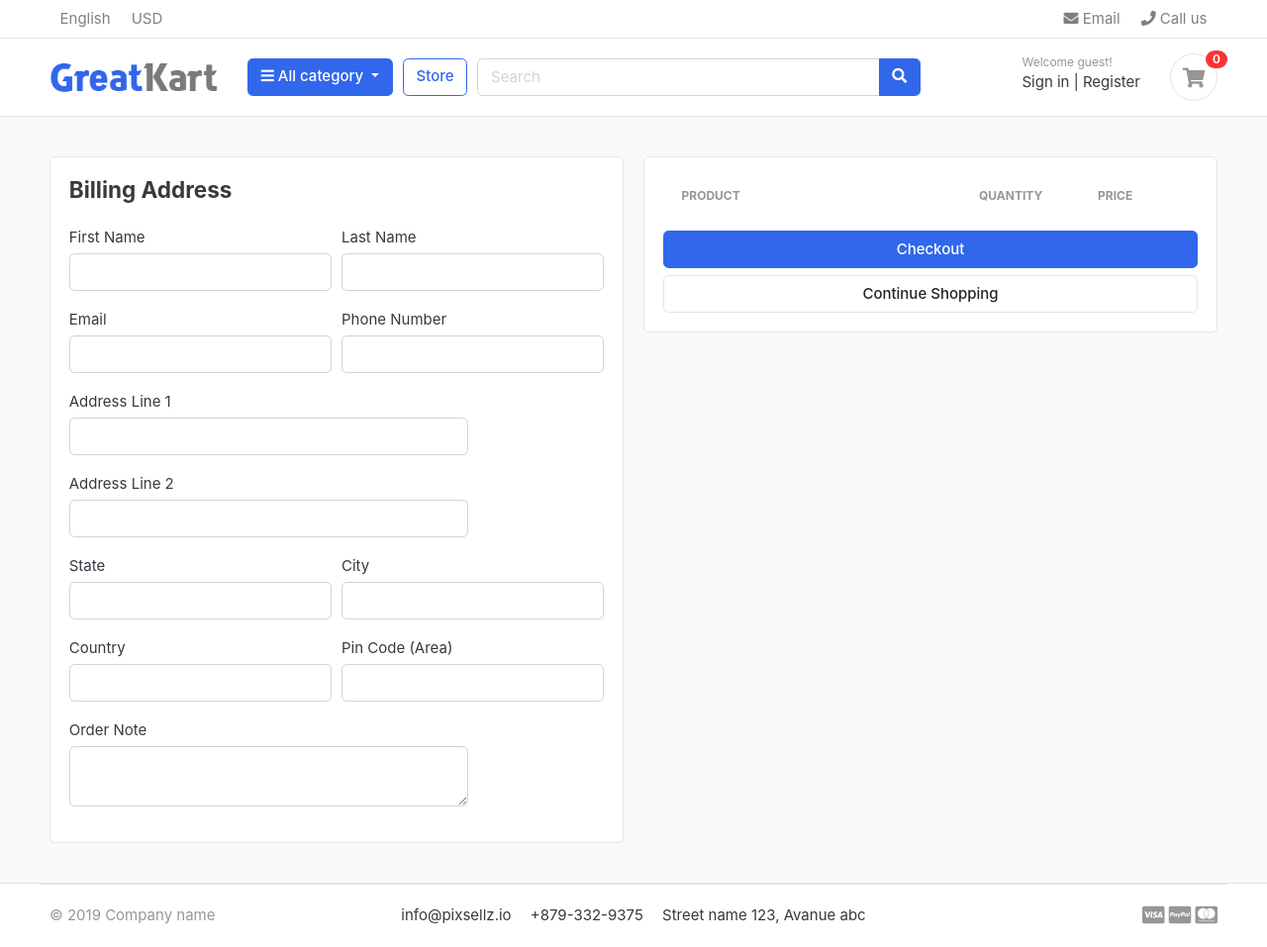
After one commit to ajitdangiiiitianwork-rgb/E-Commerce-Platform, a Django app: page /cart/checkout/ in a window 1280 px wide. The commit adds this page. Shown: the whole page at 99% size. Run offline with Django 5.2, Linux system fonts and the light colour scheme; data comes from the database, SQL or seed files in the repository; both versions use the stored data as it was after the commit; lists and menus that the app fills with data are empty; some libraries are stand-ins or nearby versions; some web fonts are replaced.

Commit message:
Added checkout page

```diff
--- a/carts/urls.py
+++ b/carts/urls.py
@@ -6,4 +6,5 @@ urlpatterns = [
   path('add_cart/<int:product_id>/', views.add_cart, name='add_cart'),
   path('sub_cart/<int:product_id>/<int:cart_item_id>/', views.sub_cart, name='sub_cart'),
   path('remove_product/<int:product_id>/<int:cart_item_id>/', views.remove_product, name='remove_product'),
+  path('checkout/', views.checkout, name='checkout')
 ]
--- a/carts/views.py
+++ b/carts/views.py
@@ -143,3 +143,26 @@ def cart(request, total = 0, quantity = 0, cart_items = None):
     'grand_total' : grand_total,
   }
   return render(request, 'store/cart.html', context)
+
+def checkout(request, total = 0, quantity = 0, cart_items = None):
+  tax = 0
+  grand_total = 0
+  try:
+    cart = Cart.objects.get(cart_id=_cart_id(request))
+    cart_items = CartItem.objects.filter(cart=cart, is_active=True)
+    for cart_item in cart_items:
+      total += cart_item.product.price * cart_item.quantity
+      quantity += cart_item.quantity
+    tax = (2 * total)/100
+    grand_total = total + tax
+  except Cart.DoesNotExist:
+    cart_items = []
+
+  context = {
+      'total' : total,
+      'quantity' : quantity,
+      'cart_items' : cart_items,
+      'tax' : tax,
+      'grand_total' : grand_total,
+    }
+  return render(request, 'store/checkout.html', context)
--- a/templates/store/cart.html
+++ b/templates/store/cart.html
@@ -105,7 +105,7 @@
 			<p class="text-center mb-3">
 				<img src="{% static './images/misc/payments.png' %}" height="26">
 			</p>
-			<a href="./place-order.html" class="btn btn-primary btn-block"> Checkout </a>
+			<a href="{% url 'checkout' %}" class="btn btn-primary btn-block"> Checkout </a>
 			<a href="{% url 'store' %}" class="btn btn-light btn-block">Continue Shopping</a>
 		</div> <!-- card-body.// -->
 		</div> <!-- card.// -->
--- /dev/null
+++ b/templates/store/checkout.html
@@ -0,0 +1,140 @@
+{% extends 'base.html' %}
+
+{% load static %}
+
+{% block content %}
+</header> <!-- section-header.// -->
+
+
+<section class="section-content padding-y bg">
+<div class="container">
+
+<!-- ============================ COMPONENT 1 ================================= -->
+<div class="row">
+	<aside class="col-lg-6">
+<div class="card">
+	<div class="card-body">
+		<h4 class="card-title mb-4">Billing Address</h4>
+		<form action="">
+			<div class="form-row">
+				<div class="col form-group col-md-6">
+					<label for="">First Name</label>
+					<input type="text" name="first_name" class="form-control" required>
+				</div>
+
+				<div class="col form-group col-md-6">
+					<label for="">Last Name</label>
+					<input type="text" name="last_name" class="form-control" required>
+				</div>
+
+				<div class="col form-group col-md-6">
+					<label for="">Email</label>
+					<input type="email" name="email" class="form-control" required>
+				</div>
+
+				<div class="col form-group col-md-6">
+					<label for="">Phone Number</label>
+					<input type="text" name="phone" class="form-control" required>
+				</div>
+
+				<div class="col form-group col-md-9">
+					<label for="">Address Line 1</label>
+					<input type="text" name="address_line_1" class="form-control" required>
+				</div>
+
+				<div class="col form-group col-md-9">
+					<label for="">Address Line 2</label>
+					<input type="text" name="address_line_2" class="form-control">
+				</div>
+
+				<div class="col form-group col-md-6">
+					<label for="">State</label>
+					<input type="text" name="state" class="form-control" required>
+				</div>
+
+				<div class="col form-group col-md-6">
+					<label for="">City</label>
+					<input type="text" name="city" class="form-control" required>
+				</div>
+
+				<div class="col form-group col-md-6">
+					<label for="">Country</label>
+					<input type="text" name="country" class="form-control" required>
+				</div>
+
+				<div class="col form-group col-md-6">
+					<label for="">Pin Code (Area)</label>
+					<input type="text" name="pin_code" class="form-control">
+				</div>
+			</div>
+
+			<div class="form-row">
+				<div class="form-group col-md-9">
+					<label for="">Order Note</label>
+					<textarea name="order_note" rows="2" class="form-control" required></textarea>
+				</div>
+			</div>
+		</form>
+	</div>
+</div> <!-- card.// -->
+
+	</aside> <!-- col.// -->
+	<aside class="col-lg-6">
+
+		<div class="card">
+		<div class="card-body">
+			<table class="table table-borderless table-shopping-cart">
+				<thead class="text-muted">
+				<tr class="small text-uppercase">
+					<th scope="col">Product</th>
+					<th scope="col" width="120">Quantity</th>
+					<th scope="col" width="120">Price</th>
+				</tr>
+				</thead>
+				<tbody>
+					{% for cart_item in cart_items %}
+				<tr>
+					<td>
+						<figure class="itemside align-items-center">
+							<div class="aside"><img src="{{cart_item.product.images.url}}" class="img-sm"></div>
+							<figcaption class="info">
+								<a href="{{ cart_item.product.get_url }}" class="title text-dark">{{cart_item.product}}</a>
+								<p class="text-muted small">
+									{% if cart_item.variations.all %}
+										{% for item in cart_item.variations.all %}
+											{{item.variation_category}} : {{item.variation_values}} <br>
+										{% endfor %}
+									{% endif %}
+								</p>
+							</figcaption>
+						</figure>
+					</td>
+					<td>
+						<label for="">{{cart_item.quantity}}</label>
+					</td>
+					<td>
+						<div class="price-wrap">
+							<var class="price">${{cart_item.sub_total}}</var>
+							<small class="text-muted"> ${{cart_item.product.price}} each </small>
+						</div> <!-- price-wrap .// -->
+					</td>
+				</tr>
+				{% endfor %}
+				</tbody>
+				</table>
+			<a href="./place-order.html" class="btn btn-primary btn-block"> Checkout </a>
+			<a href="{% url 'store' %}" class="btn btn-light btn-block">Continue Shopping</a>
+		</div> <!-- card-body.// -->
+		</div> <!-- card.// -->
+
+</aside> <!-- col.// -->
+
+
+</div> <!-- row.// -->
+
+<!-- ============================ COMPONENT 1 END .// ================================= -->
+
+</div> <!-- container .//  -->
+</section>
+<!-- ========================= SECTION CONTENT END// ========================= -->
+{% endblock %}
```
Also changed, not shown: db.sqlite3.
